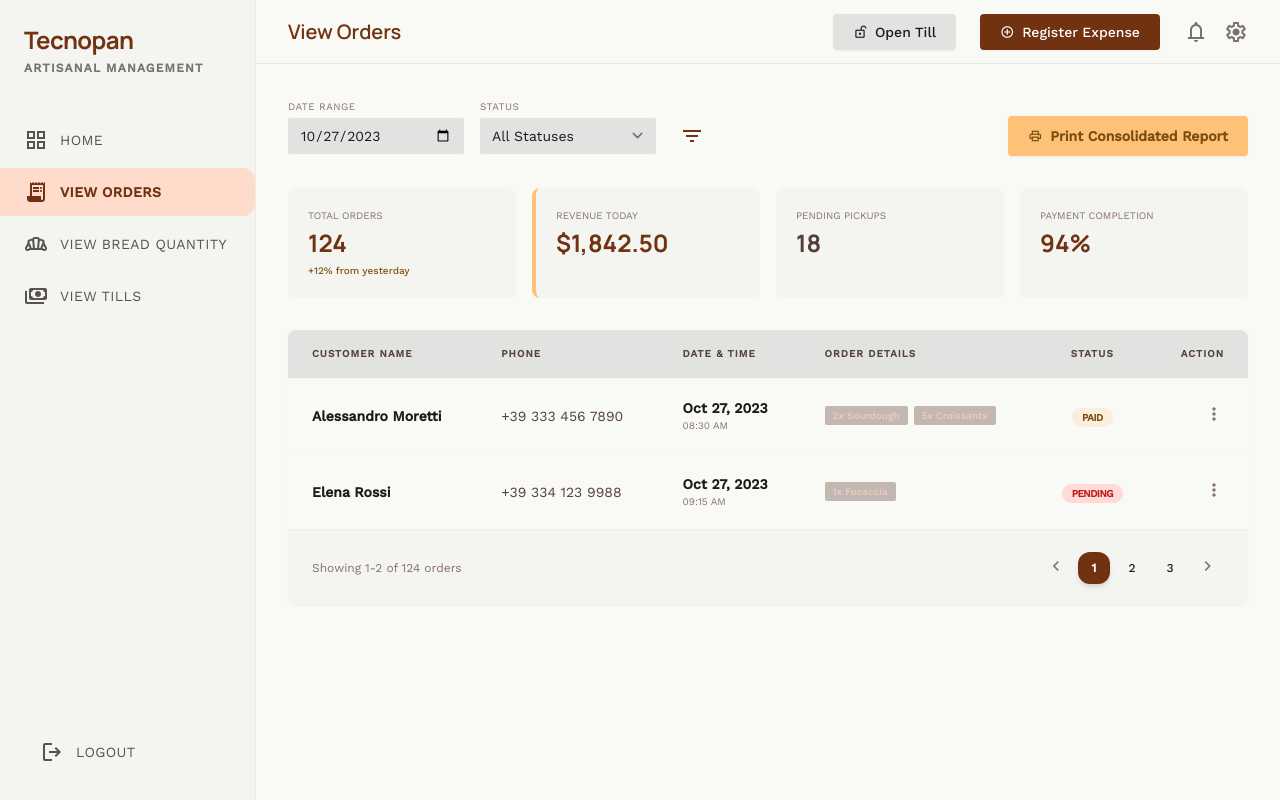
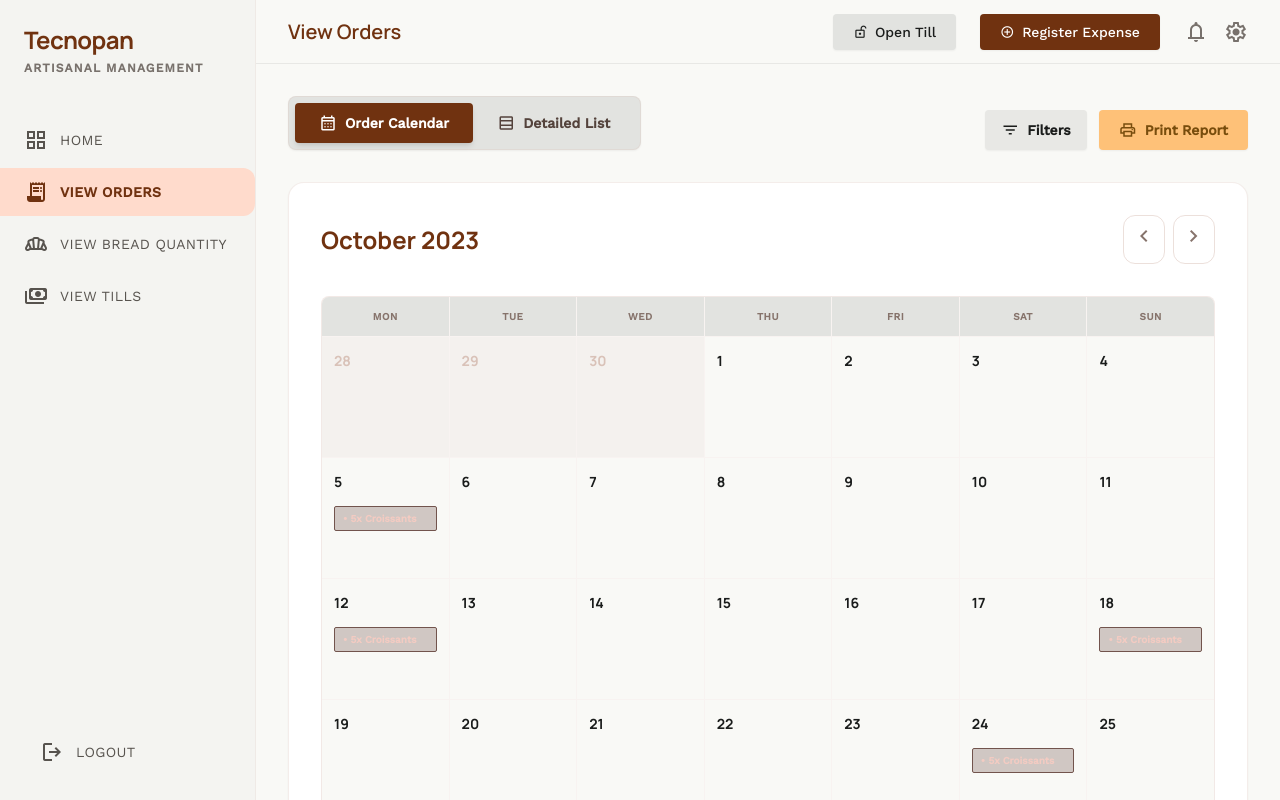
Before and after one commit to vasalgadog/tecnoadmin, a React (Vite) app: page /pedidos in a window 1280 px wide. Shown: the top 800 px of the page. Built offline with nearby package versions, Linux system fonts and the light colour scheme.

Commit message:
feat: implement dynamic calendar grid default view in VerPedidos

```diff
--- a/src/App.tsx
+++ b/src/App.tsx
@@ -7,7 +7,6 @@ import Inicio from './pages/Inicio';
 import VerCajas from './pages/VerCajas';
 import CantidadDePan from './pages/CantidadDePan';
 import VerPedidos from './pages/VerPedidos';
-import CalendarioPedidos from './pages/CalendarioPedidos';
 
 function App() {
   return (
@@ -20,7 +19,6 @@ function App() {
           <Route path="/verCajas" element={<VerCajas />} />
           <Route path="/produccion" element={<CantidadDePan />} />
           <Route path="/pedidos" element={<VerPedidos />} />
-          <Route path="/pedidos/calendario" element={<CalendarioPedidos />} />
         </Route>
       </Routes>
     </BrowserRouter>
--- a/src/pages/CalendarioPedidos.tsx
+++ /dev/null
@@ -1,18 +0,0 @@
-import './Pages.css';
-
-export default function CalendarioPedidos() {
-  return (
-    <div className="page-container">
-      <div className="page-header">
-        <div>
-          <h1 className="display">Calendario de Entregas</h1>
-          <p className="subtitle">Visualice las entregas programadas de la semana.</p>
-        </div>
-      </div>
-
-      <div className="card surface-container-lowest ambient-shadow ghost-border">
-        <p style={{ color: 'var(--on-surface-variant)' }}>Vista de calendario irá aquí (Mock).</p>
-      </div>
-    </div>
-  );
-}
--- a/src/pages/VerPedidos.tsx
+++ b/src/pages/VerPedidos.tsx
@@ -1,34 +1,112 @@
+import { useState } from 'react';
+
 export default function VerPedidos() {
+  const [activeTab, setActiveTab] = useState<'calendar' | 'table'>('calendar');
+
+  // Helper arrays for calendar mockup
+  const daysOfWeek = ['MON', 'TUE', 'WED', 'THU', 'FRI', 'SAT', 'SUN'];
+  // We'll generate 35 days for a 5 week month simulation
+  const calendarDays = Array.from({ length: 35 }, (_, i) => {
+    // some static mocked logic for dates and active orders
+    const date = i - 2; // Offset to start at late previous month
+    const isCurrentMonth = date > 0 && date <= 31;
+    const hasOrder = date === 5 || date === 12 || date === 18 || date === 24 || date === 27;
+    return { date: isCurrentMonth ? date : (date <= 0 ? 30 + date : date - 31), isCurrentMonth, hasOrder };
+  });
+
   return (
     <>
-      {/* Content Canvas */}
       <div className="p-8 pb-12">
-        {/* Filter Bar & Reports */}
-        <div className="mb-8 flex flex-wrap items-end justify-between gap-6">
-          <div className="flex flex-wrap items-center gap-4">
-            <div className="flex flex-col gap-1">
-              <label className="text-[10px] font-label uppercase text-outline tracking-wider">Date Range</label>
-              <input className="bg-surface-container-highest border-none rounded-sm text-sm focus:ring-0 focus:border-b-2 focus:border-primary px-3 py-2 w-44" type="date" defaultValue="2023-10-27" />
-            </div>
-            <div className="flex flex-col gap-1">
-              <label className="text-[10px] font-label uppercase text-outline tracking-wider">Status</label>
-              <select className="bg-surface-container-highest border-none rounded-sm text-sm focus:ring-0 focus:border-b-2 focus:border-primary px-3 py-2 pr-8 w-44">
-                <option>All Statuses</option>
-                <option>Paid</option>
-                <option>Pending</option>
-                <option>Partial</option>
-              </select>
-            </div>
-            <button className="mt-5 p-2 text-primary hover:bg-primary-fixed rounded-lg transition-colors flex items-center">
-              <span className="material-symbols-outlined">filter_list</span>
+
+        {/* Header Tabs & Filters */}
+        <div className="flex flex-col md:flex-row md:items-end justify-between gap-6 mb-8">
+          <div className="flex bg-surface-container-highest p-1.5 rounded-xl w-fit shadow-sm border border-outline-variant/30">
+            <button
+              onClick={() => setActiveTab('calendar')}
+              className={`px-6 py-2.5 rounded-lg font-bold text-sm transition-all flex items-center ${activeTab === 'calendar' ? 'bg-primary text-white shadow-md' : 'text-on-surface-variant hover:text-primary hover:bg-surface-container-low'}`}
+            >
+              <span className="material-symbols-outlined text-[18px] mr-2">calendar_month</span>
+              Order Calendar
             </button>
-          </div>
-          <button className="bg-[#fec178] text-[#784d0d] px-5 py-2.5 rounded-lg font-bold text-sm flex items-center gap-2 hover:opacity-90 transition-all shadow-sm">
-            <span className="material-symbols-outlined text-sm">print</span>
-            Print Consolidated Report
+            <button
+              onClick={() => setActiveTab('table')}
+              className={`px-6 py-2.5 rounded-lg font-bold text-sm transition-all flex items-center ${activeTab === 'table' ? 'bg-primary text-white shadow-md' : 'text-on-surface-variant hover:text-primary hover:bg-surface-container-low'}`}
+            >
+              <span className="material-symbols-outlined text-[18px] mr-2">table_rows</span>
+              Detailed List
             </button>
           </div>
 
+          <div className="flex items-center gap-3">
+            <button className="bg-surface-container-high text-on-surface hover:text-primary px-4 py-2.5 rounded-lg font-bold text-sm flex items-center gap-2 hover:bg-surface-container-highest transition-all shadow-sm">
+              <span className="material-symbols-outlined text-[18px]">filter_list</span>
+              Filters
+            </button>
+            <button className="bg-[#fec178] text-[#784d0d] px-5 py-2.5 rounded-lg font-bold text-sm flex items-center gap-2 hover:opacity-90 transition-all shadow-sm">
+              <span className="material-symbols-outlined text-[18px]">print</span>
+              Print Report
+            </button>
+          </div>
+        </div>
+
+        {activeTab === 'calendar' ? (
+          <div className="bg-surface-container-lowest rounded-2xl shadow-sm border border-outline-variant/30 p-8">
+            <div className="flex justify-between items-center mb-8">
+              <h2 className="text-2xl font-headline font-extrabold text-primary">October 2023</h2>
+              <div className="flex space-x-2">
+                <button className="p-2 rounded-full border border-outline-variant/50 text-outline hover:text-primary hover:border-primary transition-all">
+                  <span className="material-symbols-outlined">chevron_left</span>
+                </button>
+                <button className="p-2 rounded-full border border-outline-variant/50 text-outline hover:text-primary hover:border-primary transition-all">
+                  <span className="material-symbols-outlined">chevron_right</span>
+                </button>
+              </div>
+            </div>
+
+            <div className="grid grid-cols-7 gap-px bg-outline-variant/20 rounded-xl overflow-hidden border border-outline-variant/20">
+              {/* Header */}
+              {daysOfWeek.map(day => (
+                <div key={day} className="bg-surface-container-highest py-3 text-center text-[10px] font-label font-bold uppercase tracking-wider text-outline">
+                  {day}
+                </div>
+              ))}
+
+              {/* Grid */}
+              {calendarDays.map((day, idx) => (
+                <div key={idx} className={`min-h-[120px] p-3 transition-colors hover:bg-primary-fixed/20 group cursor-pointer ${day.isCurrentMonth ? 'bg-surface' : 'bg-surface-container-highest/20'}`}>
+                  <span className={`text-sm font-headline font-bold ${day.isCurrentMonth ? 'text-on-surface' : 'text-outline-variant'}`}>
+                    {day.date}
+                  </span>
+
+                  {day.hasOrder && (
+                    <div className="mt-3 space-y-1">
+                      <div className="px-2 py-1 bg-tertiary-container/30 border border-tertiary-container rounded text-[10px] font-bold text-on-tertiary-container truncate">
+                        • 5x Croissants
+                      </div>
+                      {day.date === 27 && (
+                        <div className="px-2 py-1 bg-primary-fixed border border-primary/20 rounded text-[10px] font-bold text-on-primary-fixed truncate">
+                          • 2x Custom Cakes
+                        </div>
+                      )}
+                    </div>
+                  )}
+                </div>
+              ))}
+            </div>
+
+            <div className="mt-6 flex items-center justify-end gap-6 text-xs font-label">
+              <div className="flex items-center gap-2">
+                <span className="w-3 h-3 rounded-full bg-tertiary-container/50 border border-tertiary-container"></span>
+                <span className="text-outline uppercase tracking-wider">Regular Orders</span>
+              </div>
+              <div className="flex items-center gap-2">
+                <span className="w-3 h-3 rounded-full bg-primary-fixed border border-primary/20"></span>
+                <span className="text-outline uppercase tracking-wider">Custom Cakes</span>
+              </div>
+            </div>
+          </div>
+        ) : (
+          <div>
             {/* Bento Stats Summary */}
             <div className="grid grid-cols-1 sm:grid-cols-2 lg:grid-cols-4 gap-4 mb-8">
               <div className="bg-surface-container-low p-5 rounded-xl">
@@ -68,7 +146,6 @@ export default function VerPedidos() {
                     </tr>
                   </thead>
                   <tbody className="divide-y divide-outline-variant/10">
-                {/* Row 1 */}
                     <tr className="bg-surface hover:bg-primary-fixed/20 transition-colors">
                       <td className="px-6 py-5">
                         <div className="text-sm font-bold text-on-surface">Alessandro Moretti</div>
@@ -95,7 +172,6 @@ export default function VerPedidos() {
                         </button>
                       </td>
                     </tr>
-                {/* Row 2 */}
                     <tr className="bg-surface hover:bg-primary-fixed/20 transition-colors">
                       <td className="px-6 py-5">
                         <div className="text-sm font-bold text-on-surface">Elena Rossi</div>
@@ -142,6 +218,8 @@ export default function VerPedidos() {
               </div>
             </div>
           </div>
+        )}
+      </div>
 
       {/* Visual Floating Backdrop for Texture */}
       <div className="fixed bottom-0 right-0 -z-10 opacity-[0.03] pointer-events-none">
```
Lines whose indentation alone changed are shown as unchanged.
